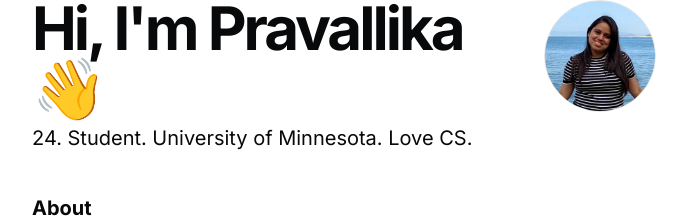
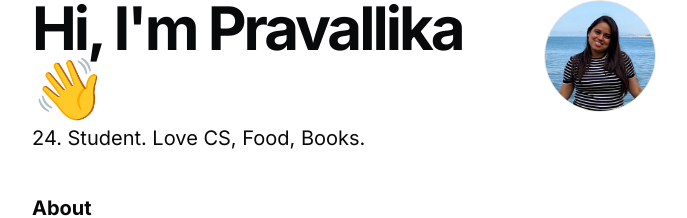
Before and after one commit to pravallika-kambhampati/pravallika-kambhampati.github.io, a Next.js app: page / in a window 1280 px wide. Shown: the part 90-308 px from the top of the page, without its empty margins (296-983 px from the left). Built offline with nearby package versions, Linux system fonts and the light colour scheme.

Commit message:
minor changes

```diff
--- a/src/data/resume.tsx
+++ b/src/data/resume.tsx
@@ -7,7 +7,7 @@ export const DATA = {
   url: "https://pravallika-kambhampati.github.io/",
   location: "Minneapolis, MN",
   locationLink: "https://www.google.com/maps/place/minneapolis",
-  description: "24. Student. University of Minnesota. Love CS. ",
+  description: "24. Student. Love CS, Food, Books.",
   summary:
     "I am a second year MS student in Computer Science at the University of Minnesota, Twin Cities (UMN). I am currently working as a Graduate Research Assistant in the Hulleman Lab at the University of Minnesota, Medical School. My research focuses on analyzing retinal pigment epithelium (RPE) cell images from porcine and mice eyes. I am currently examining and quantifying deposits in these images, contributing to our understanding of retinal diseases, particularly age-related macular degeneration (AMD). I have also taken on the development and maintenance of the [lab’s site](https://hulleman-lab.umn.edu/).",
   avatarUrl: "./me2.jpg",
```
